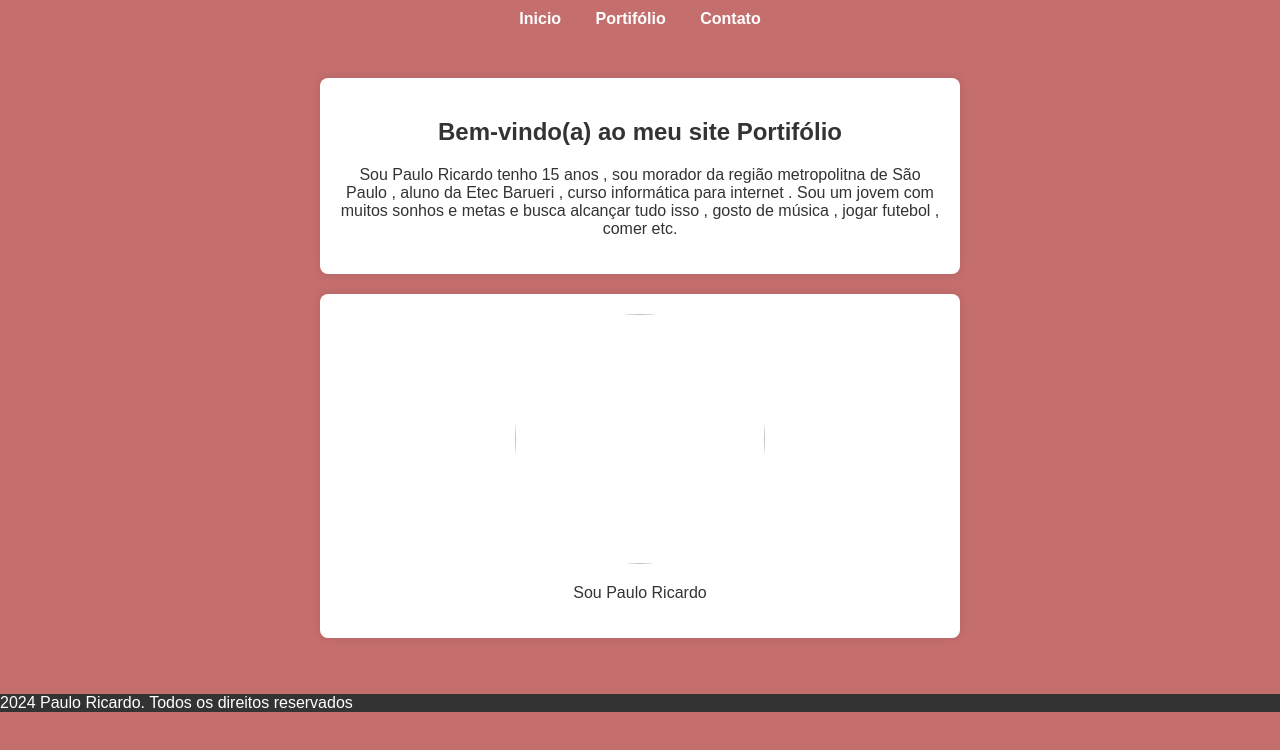
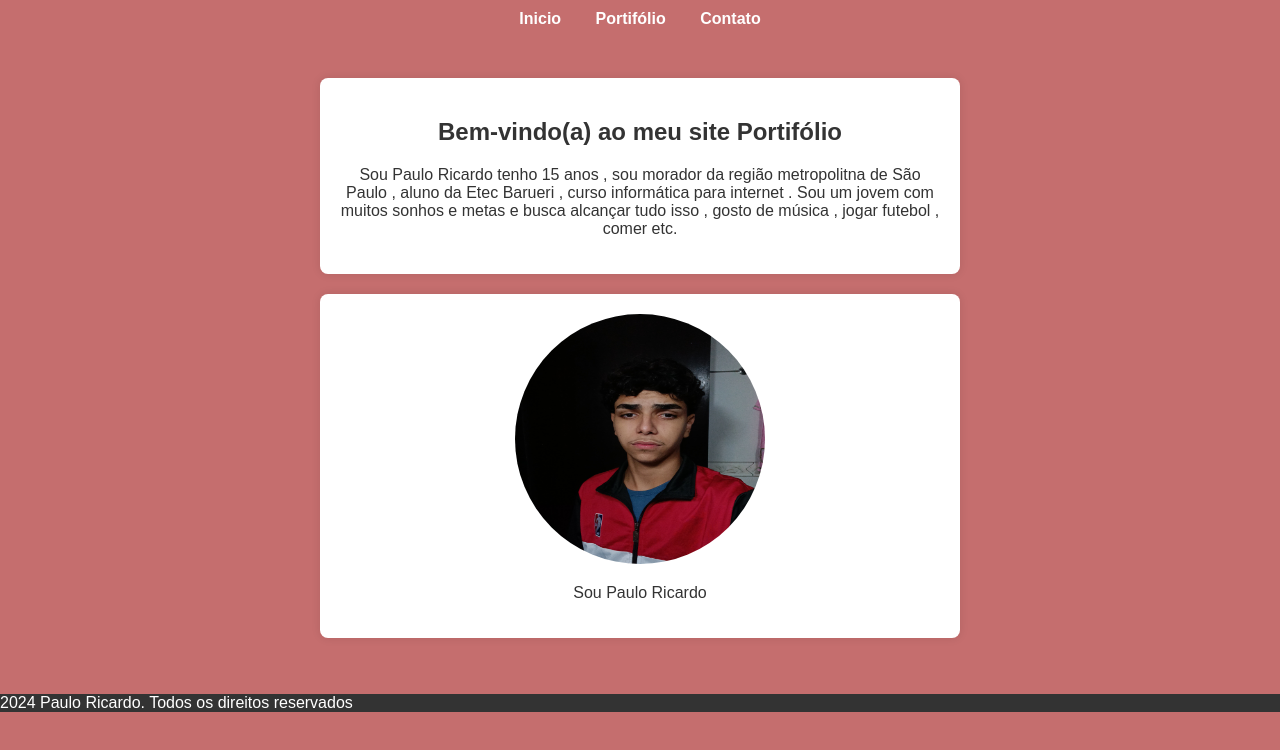
Before and after one commit to PauloRicardo2703/primeiroProjeto-info2024, a plain HTML site: page index.html in a window 1280 px wide. Drawn offline with Linux system fonts and the light colour scheme.

Commit message:
Update index.html

```diff
--- a/index.html
+++ b/index.html
@@ -25,7 +25,7 @@
 
         </section>
         <section class="foto">
-            <img class="imgdopaulo" src="img/20240526155751206.jpg" width="250" height="250">
+            <img class="imgdopaulo" src="20240526155751206.jpg" width="250" height="250">
             <p>Sou Paulo Ricardo </p>
         </section>
 
```
